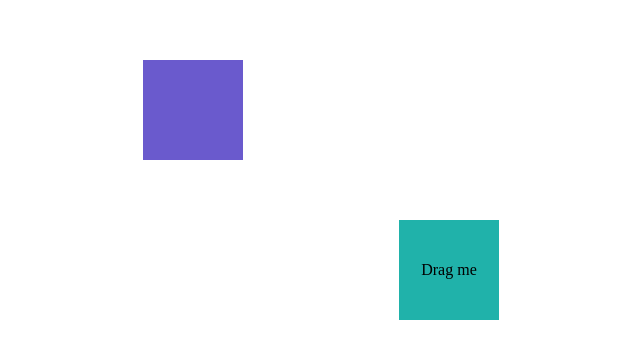
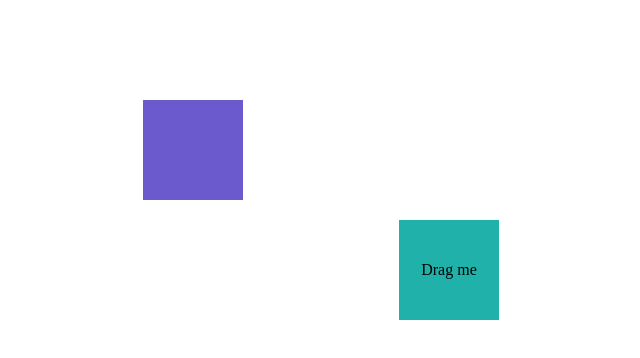
Before and after one commit to think2011/collision-checker, a website: page index.html in a window 1280 px wide. Shown: the part 140-498 px from the top of the page, without its empty margins (241-881 px from the left). Drawn offline with Linux system fonts and the light colour scheme.

Commit message:
initial v1

```diff
--- a/index.html
+++ b/index.html
@@ -18,7 +18,7 @@
             text-align: center;
             background: slateblue;
             position: absolute;
-            top: 25%;
+            top: 30%;
             left: 30%;
             transform: translate3d(0, 0, 0);
         }
```
